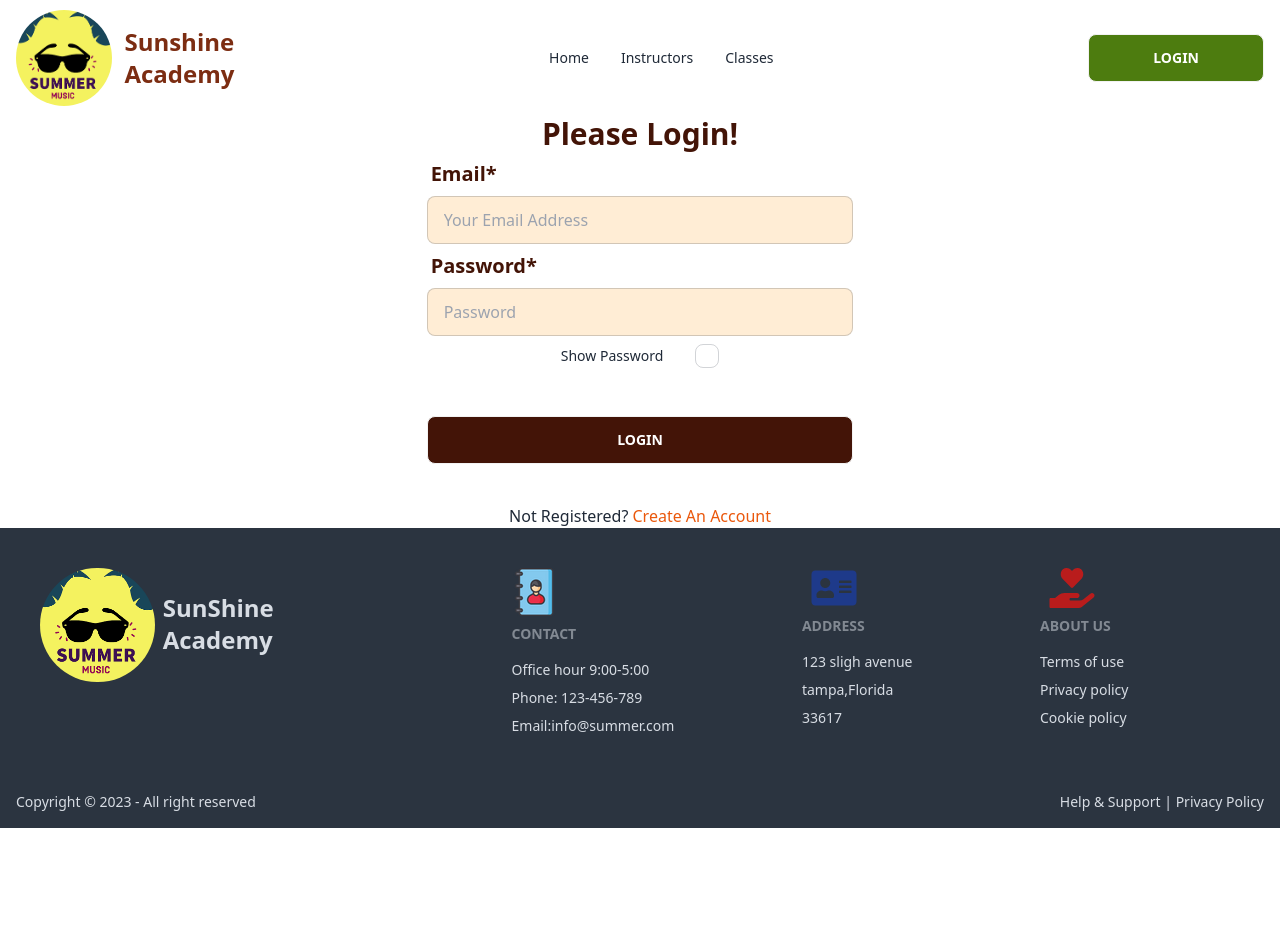
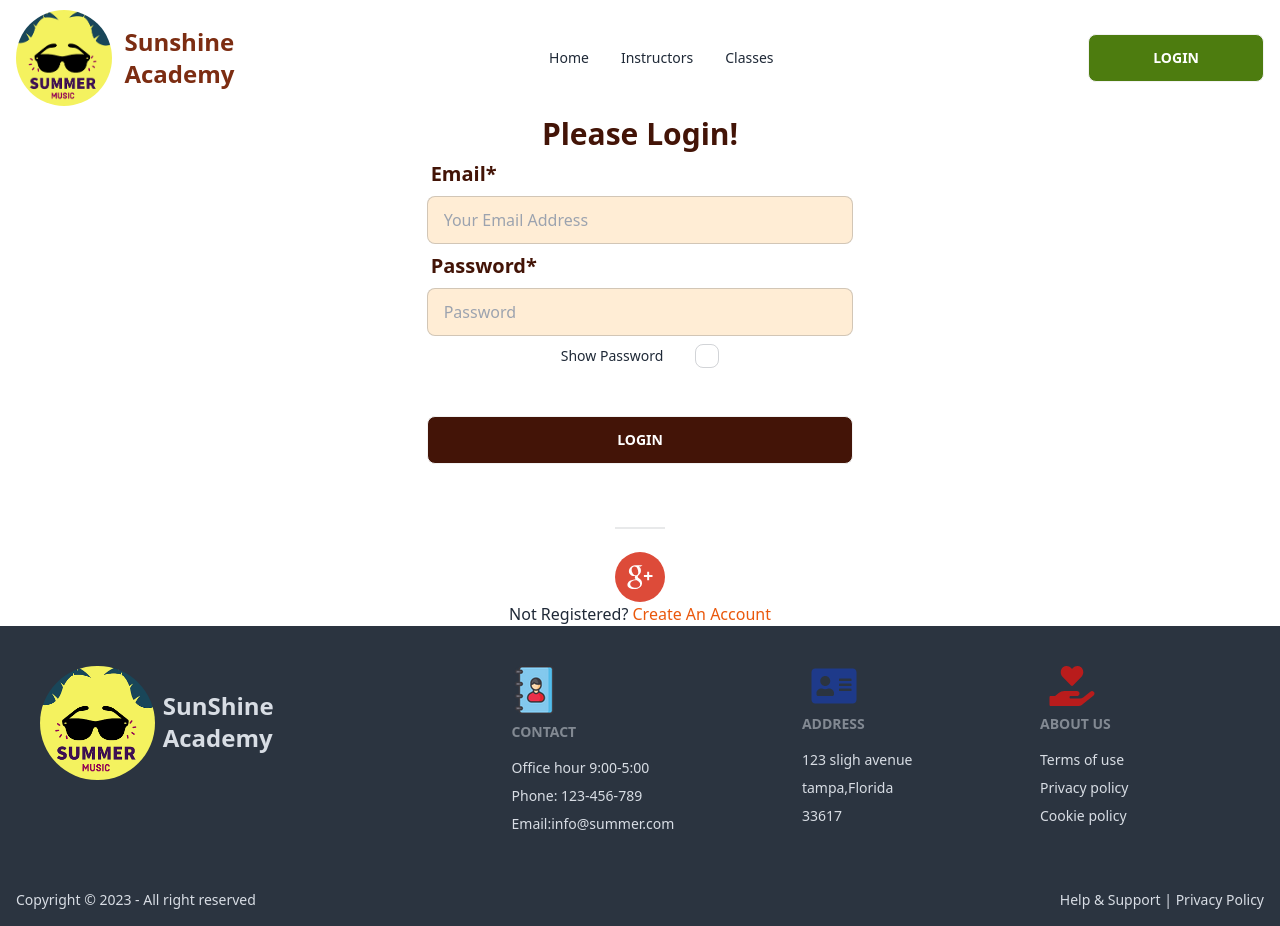
Before and after one commit to sadiabinta/MusicSummerCamp, a React (Vite) app: page /login in a window 1280 px wide. Before the commit the page ends 828 px from the top, so only its background shows below. Built offline with nearby package versions, Linux system fonts and the light colour scheme; no server answers.

Commit message:
social login done

```diff
--- a/package.json
+++ b/package.json
@@ -21,6 +21,7 @@
     "react-hook-form": "^7.44.3",
     "react-icons": "^4.9.0",
     "react-router-dom": "^6.12.0",
+    "react-social-icons": "^5.15.0",
     "sort-by": "^1.2.0"
   },
   "devDependencies": {
--- a/src/pages/Login/Login.jsx
+++ b/src/pages/Login/Login.jsx
@@ -2,23 +2,24 @@ import { useState } from "react";
 import { useForm } from "react-hook-form";
 import { Link } from "react-router-dom";
 import useAuth from "../../hooks/useAuth";
+import SocialLogin from "../../shared/SocialLogin/SocialLogin";
 
 
 const Login = () => {
     const { register, handleSubmit } = useForm();
-    const {signIn,googleSignIn}=useAuth();
+    const { signIn } = useAuth();
     const onSubmit = data => {
         console.log(data);
-        signIn(data.email,data.password)
-        .then(result=>{
-            const user=result.user;
-            console.log(user);
-        })
-        .catch(error=>console.log(error))
+        signIn(data.email, data.password)
+            .then(result => {
+                const user = result.user;
+                console.log(user);
+            })
+            .catch(error => console.log(error))
     };
-    const [checked,setChecked]=useState(false);
+    const [checked, setChecked] = useState(false);
 
-    const handleCheck=()=>{
+    const handleCheck = () => {
         setChecked(!checked);
     }
     return (
@@ -37,7 +38,7 @@ const Login = () => {
                         <label className="label">
                             <span className="label-text text-orange-950 text-xl font-semibold">Password*</span>
                         </label>
-                        <input type={!checked  ? "password" :"text"} placeholder="Password" className="input input-bordered w-full bg-orange-100" {...register("password", { required: true, minLength: 6 })} />
+                        <input type={!checked ? "password" : "text"} placeholder="Password" className="input input-bordered w-full bg-orange-100" {...register("password", { required: true, minLength: 6 })} />
                     </div>
                     <div className="form-control">
                         <label className="label cursor-pointer">
@@ -48,6 +49,7 @@ const Login = () => {
                 </div>
                 <div className="form-control items-center">
                     <input type="submit" className="btn bg-orange-950 my-10 w-1/3 text-white" value='Login' />
+                    <SocialLogin></SocialLogin>
                 </div>
                 <p className="text-center">Not Registered? <Link className="text-orange-600" to='/register'>Create An Account</Link></p>
             </form>
--- a/src/pages/Register/Register.jsx
+++ b/src/pages/Register/Register.jsx
@@ -1,6 +1,7 @@
 import { useForm } from "react-hook-form";
 import { Link } from "react-router-dom";
 import useAuth from "../../hooks/useAuth";
+import SocialLogin from "../../shared/SocialLogin/SocialLogin";
 
 
 const Register = () => {
@@ -90,6 +91,7 @@ const Register = () => {
                 </div>
                 <div className="form-control items-center">
                 <input type="submit" className="btn bg-orange-950 my-10 text-white" value='Register Now' />
+                <SocialLogin></SocialLogin>
                 </div>
                 <p className="text-center">Already Registered? <Link className="text-orange-600" to='/login'>Login</Link></p>
             </form>
--- a/src/shared/SocialLogin/SocialLogin.jsx
+++ b/src/shared/SocialLogin/SocialLogin.jsx
@@ -0,0 +1,27 @@
+import { SocialIcon } from "react-social-icons";
+import useAuth from "../../hooks/useAuth";
+
+
+const SocialLogin = () => {
+    const { googleSignIn } = useAuth();
+    const handleGoogleSignIn = () => {
+
+        googleSignIn()
+            .then(result => {
+                const loggedUser = result.user;
+                console.log(loggedUser);
+                const savedUser = { name: loggedUser.displayName, email: loggedUser.email }
+            })
+    }
+    return (
+
+        <div>
+            <div className="divider"></div>
+            <div>
+                <button onClick={handleGoogleSignIn}><SocialIcon network="google" /></button>
+            </div>
+        </div>
+    );
+};
+
+export default SocialLogin;
```
Also changed, not shown: 1 other file (tests, documents, lock files or other folders).
